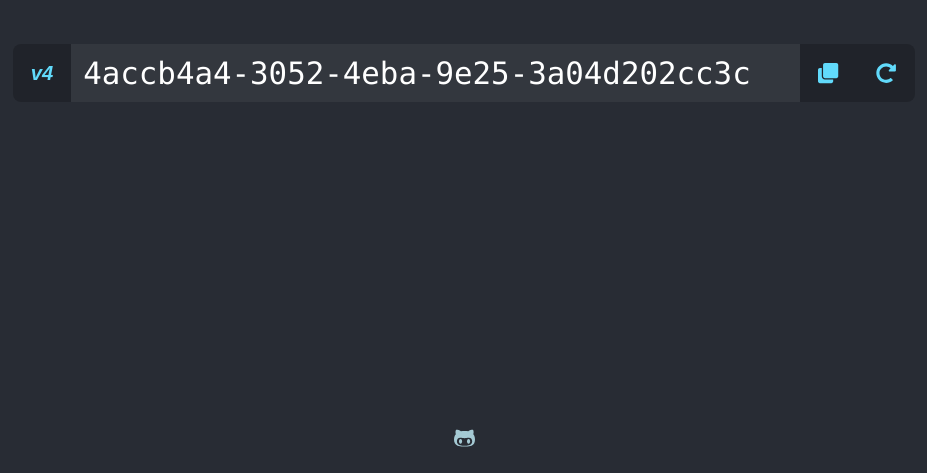
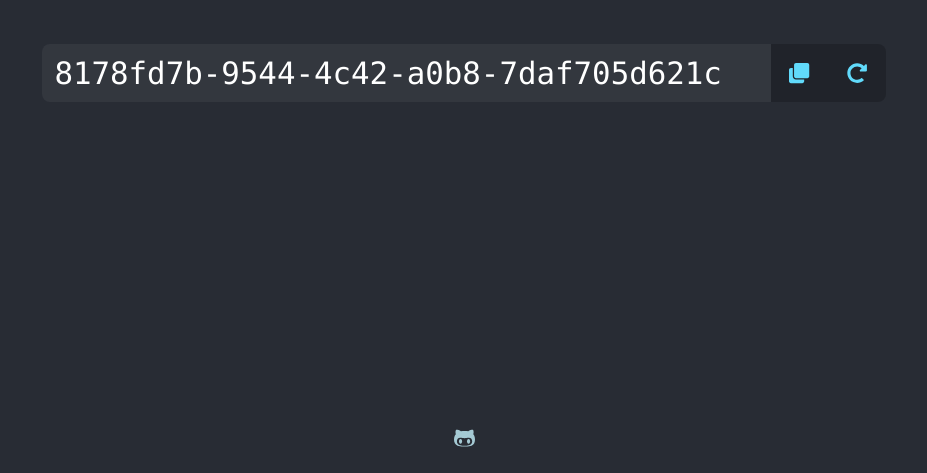
Before and after one commit to trs/uuid.app, a React (Create React App) app: page / in a window 1280 px wide. Shown: the part 327-800 px from the top of the page, without its empty margins (176-1103 px from the left). Built offline with nearby package versions, Linux system fonts and the light colour scheme.

Commit message:
refactor: remove uuid version selection

```diff
--- a/public/index.html
+++ b/public/index.html
@@ -6,7 +6,7 @@
     <meta name="viewport" content="width=device-width, initial-scale=1" />
     <meta name="theme-color" content="#000000" />
     <link rel="manifest" href="%PUBLIC_URL%/manifest.json" />
-    <title>uuid</title>
+    <title>uuid v4</title>
   </head>
   <body>
     <noscript>You need to enable JavaScript to run this app.</noscript>
--- /dev/null
+++ b/src/Hooks/index.ts
@@ -0,0 +1,2 @@
+export * from './useClipboard';
+export * from './useUuid';
--- /dev/null
+++ b/src/Hooks/useUuid.ts
@@ -0,0 +1,14 @@
+import { useState } from 'react';
+import v4 from 'uuid/v4';
+
+export type UuidGeneratorFunction = () => string;
+
+export function useUuid(generator: UuidGeneratorFunction = v4): [string, () => void] {
+  let [uuid, setUuid] = useState(generator());
+
+  const refreshUuid = () => {
+    setUuid(generator());
+  };
+
+  return [uuid, refreshUuid];
+}
--- a/src/Uuid.tsx
+++ b/src/Uuid.tsx
@@ -1,7 +1,5 @@
 import React, { useState, useEffect, createRef } from "react";
-import v1 from "uuid/v1";
-import v4 from "uuid/v4";
-import {useClipboard} from './Hooks/useClipboard';
+import {useClipboard, useUuid} from './Hooks';
 
 import { library } from "@fortawesome/fontawesome-svg-core";
 import { FontAwesomeIcon } from "@fortawesome/react-fontawesome";
@@ -24,19 +22,8 @@ enum Status {
 
 const ICON_ROTATE_CLASS_NAME = "uuid-icon-rotate";
 
-type UuidVersion = 'v1' | 'v4';
-
-const generateUuid = (version: UuidVersion) => {
-  switch (version) {
-    case 'v1': return v1();
-    case 'v4': return v4();
-    default: throw new Error(`Unsupported UUID Version: ${version}`);
-  }
-};
-
 const Uuid: React.FC = () => {
-  const [version, setVersion] = useState<UuidVersion>('v4');
-  const [uuid, setUuid] = useState(generateUuid(version));
+  const [uuid, setUuid] = useUuid();
   const [copyIcon, setCopyIcon] = useState(Icon.Copy);
   const [copySuccessful, setCopySuccessful] = useState<boolean | null>(null);
   const [copyStatusClassName, setCopyStatusClassName] = useState(Status.Idle);
@@ -63,11 +50,6 @@ const Uuid: React.FC = () => {
     setCopySuccessful(null);
   }, [uuid]);
 
-  useEffect(() => {
-    setUuid(generateUuid(version));
-    document.title = `uuid | ${version}`
-  }, [version]);
-
   const copyUuid = () => {
     const success = setClipboard(uuid);
     setCopySuccessful(success);
@@ -79,7 +61,7 @@ const Uuid: React.FC = () => {
 
   const refreshUuid = () => {
     setCopySuccessful(null);
-    setUuid(generateUuid(version));
+    setUuid();
 
     if (!refreshIconRef.current) return;
 
@@ -88,16 +70,8 @@ const Uuid: React.FC = () => {
     setTimeout(() => classList.remove(ICON_ROTATE_CLASS_NAME), 250);
   };
 
-  const toggleVersion = () => {
-    if (version === 'v4') setVersion('v1');
-    else setVersion('v4');
-  };
-
   return (
     <div className="uuid-wrapper">
-      <div className="uuid-container uuid-button uuid-version" onClick={toggleVersion} >
-        <span className="uuid-icon">{version}</span>
-      </div>
       <input className="uuid-container uuid-value" type="text" readOnly size={uuid.length} value={uuid} ref={uuidElementRef} />
       {copySupported ?
         <div className="uuid-container uuid-button uuid-copy" onClick={copyUuid}>
```
